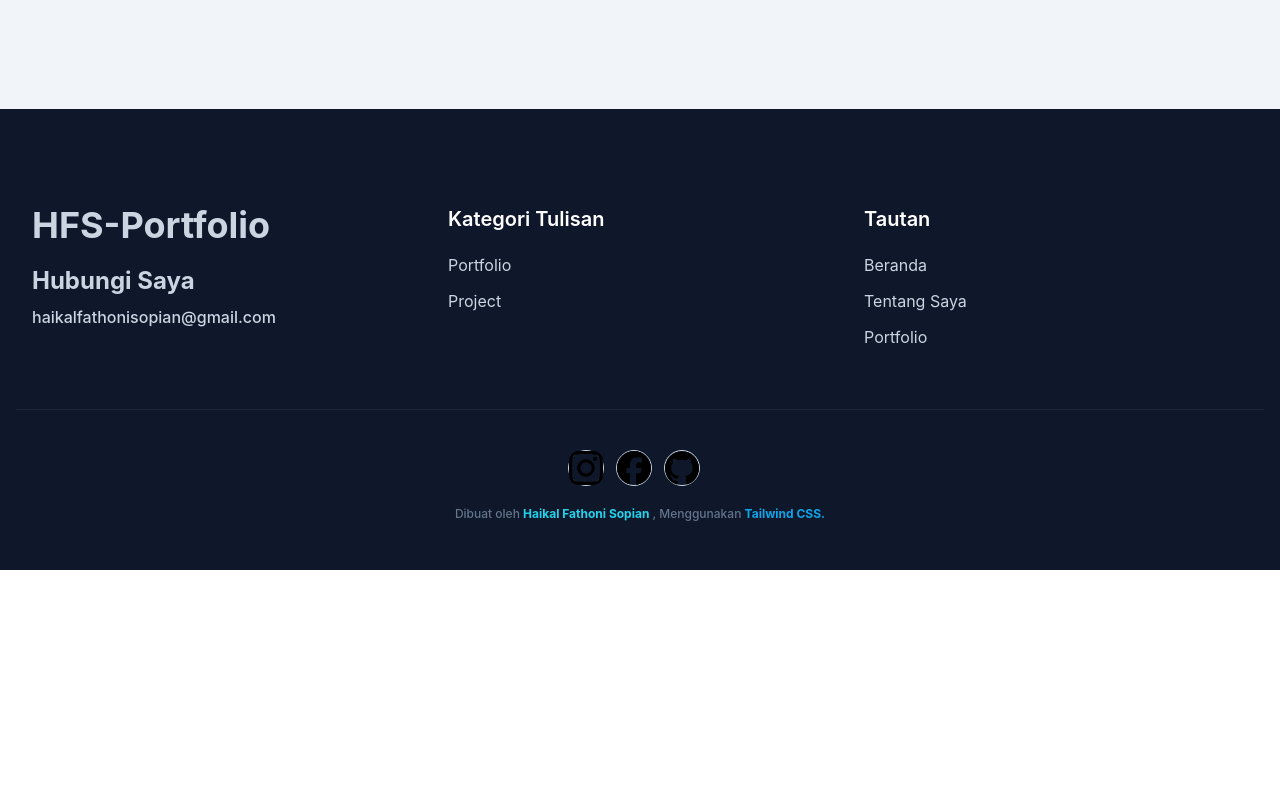
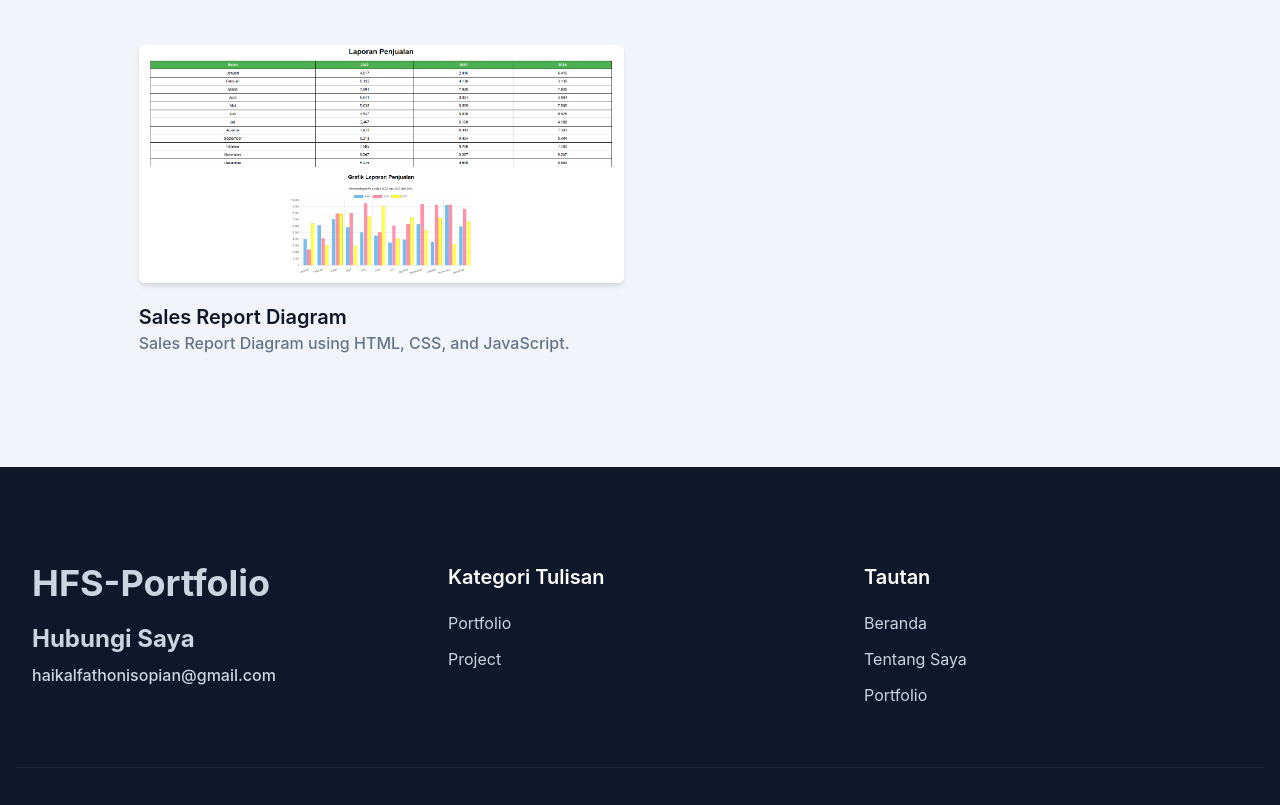
Before and after one commit to Niklob/portfolio, a website: page index.html in a window 1280 px wide. Shown: the part 3220-4025 px from the top of the page. Before the commit the page ends 3790 px from the top, so only its background shows below. Drawn offline with Linux system fonts and the light colour scheme.

Commit message:
index.html

```diff
--- a/index.html
+++ b/index.html
@@ -213,7 +213,7 @@
                 <div class="mb-12 px-4 md:w-1/2">
                     <div class="rounded-md shadow-md overflow-hidden">
                         <a href="https://niklob.github.io/kalkulator" target="_blank">
-                        <img src="dist/img/portfolio/project2.png" alt="Kalkulator" width="w-full"/></a>
+                        <img src="dist/img/portfolio/project2.png" alt="Calkulator" width="w-full"/></a>
                     </div>
                     <h3 class="font-semibold text-xl text-dark mt-5">Calculator</h3>
                     <p class="font-medium text-base text-secondary">Calculator using HTML, CSS, and JavaScript.
@@ -235,6 +235,15 @@
                     </div>
                     <h3 class="font-semibold text-xl text-dark mt-5">Snake Game</h3>
                     <p class="font-medium text-base text-secondary">Snake-game using HTML, CSS, and JavaScript.
+                    </p>
+                </div>
+                 <div class="mb-12 px-4 md:w-1/2">
+                    <div class="rounded-md shadow-md overflow-hidden">
+                        <a href="https://niklob.github.io/diagram/" target="_blank">
+                        <img src="dist/img/portfolio/project5.png" alt="Sales Report Diagram" width="w-full"/></a>
+                    </div>
+                    <h3 class="font-semibold text-xl text-dark mt-5">Sales Report Diagram</h3>
+                    <p class="font-medium text-base text-secondary">Sales Report Diagram using HTML, CSS, and JavaScript.
                     </p>
                 </div>
             </div>
```
